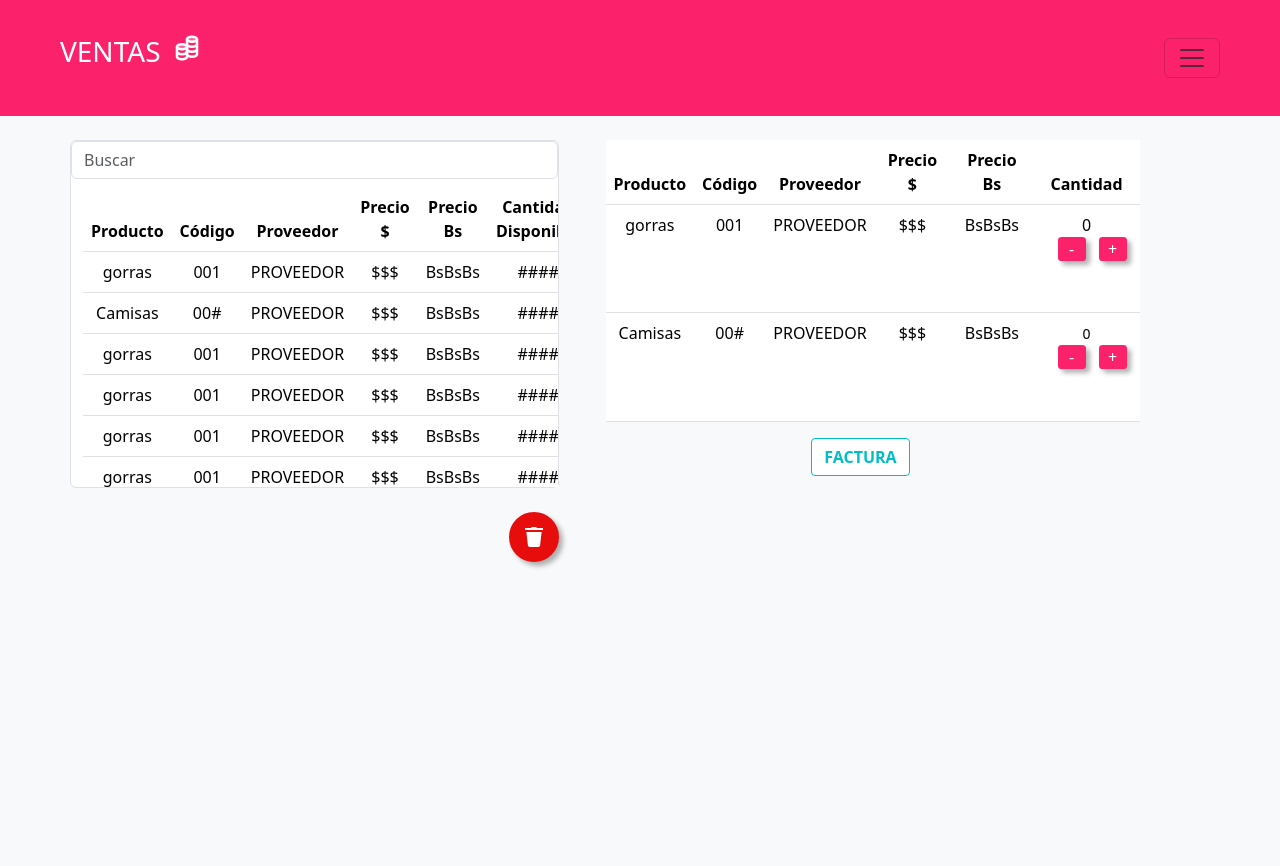
After one commit to SrBellic/Inventario, a PHP site: page /pages/ventas.html in a window 1280 px wide. The commit adds this page. Shown: the top 866 px of the page. Run offline with PHP 8.4, Linux system fonts and the light colour scheme.

Commit message:
Página de ventas (Sin Conexiones)
Incluye contador en JS sin foreach para el crecimiento de los IDs.

Página de ventas, debe mostrar el inventario de la sucursal desde donde se inició sesión.

Muestra tabla de carrito que debe recibir información de la tabla de inventario de la sucursal.

```diff
--- a/css/button_styles.css
+++ b/css/button_styles.css
@@ -62,6 +62,22 @@
     background-color: #00bec7;
     border-color: #00bec7;
     transition: all 0.3s ease;
+}
+
+.button-magenta{
+    width: 24px; /* Diámetro inicial de la circunferencia */
+    height: 24px; /* Diámetro inicial de la circunferencia */
+    border-radius: 14%; /* Hacer el botón circular */
+    display: flex;
+    justify-content: center;
+    align-items: center;
+    cursor: pointer;
+    border: 2px solid transparent;
+    transition: width 0.5s, height 0.5s, border-radius 0.5s;
+    color: #fff;
+    background-color: #fb226b; /* Color de fondo del botón */
+    border-color: #fb226b;
+    box-shadow: 4px 4px 5px rgba(0, 0, 0, 0.3);
 }
 
 .button-delete {
--- a/css/style.css
+++ b/css/style.css
@@ -40,9 +40,13 @@
     max-height: 400px;
     overflow-y: auto;
 }
+.scroll-short{
+    max-height: 300px;
+    overflow-y: auto;
+}
 .modal-scroll-x{
     max-height: 400px;
-    overflow-y: auto;
+    overflow-x: auto;
 }
 
 .bg-color-magenta{
--- /dev/null
+++ b/pages/ventas.html
@@ -0,0 +1,311 @@
+<!DOCTYPE html>
+<html lang="en">
+    <head>
+        <meta charset="UTF-8">
+        <meta name="viewport" content="width=device-width, initial-scale=1.0">
+        <link rel="stylesheet" href="../css/bootstrap-5.3.3-dist/css/bootstrap.min.css">
+        <link rel="stylesheet" href="../css/style.css">
+        <link rel="stylesheet" href="../css/text_styles.css">
+        <link rel="stylesheet" href="../css/border_style.css">
+        <link rel="stylesheet" href="../css/button_styles.css">
+        <link rel="shortcut icon" href="../img/favicon.ico" type="image/x-icon">
+        <title>Ventas</title>
+    </head>
+    <body class="bg-light">
+        <header class="bg-color-magenta py-3">
+            <nav class="navbar mx-5">
+                <div class="container-fluid">
+                    <h1 class="navbar-brand text-white fs-3">VENTAS <img src="../assets/favicons/system/sales30.png" class="mb-3 mt-1 ms-1" alt="Administración de Usuarios"></h1>
+                    <button class="navbar-toggler" type="button" data-bs-toggle="collapse" data-bs-target="#navVentas" aria-controls="navbarToggleExternalContent" aria-expanded="false" aria-label="Toggle navigation">
+                        <span class="navbar-toggler-icon"></span>
+                    </button>
+                </div>
+            </nav>
+        </header>
+        <div class="collapse" id="navVentas">
+            <div class="d-flex justify-content-end text-end mx-5">
+                <div class="navbar-nav bg-color-darkmagenta ps-5 pe-2 py-2 rounded-bottom">
+                    <a href="../index.html" class="link-white fs-5">Cerrar Sesión<img src="../assets/favicons/system/icons8-logout-48.png" width="32px" alt="Cerrar Sesión"></a>
+                </div>
+            </div>
+        </div>
+        <main class="container">
+            <div class="item-div mt-4">
+                <div class="col-5">
+                    <div class="row bg-white rounded border">
+                        <!--Ejemplo de como se veria la tabla de inventario-->
+                        <input type="text" id="search" class="form-control mb-2" placeholder="Buscar">
+                        <div class="scroll-short">
+                            <table id="tabla" class="table table-responsive table-hover">
+                                <thead class="text-center">
+                                    <tr>
+                                        <th>Producto</th>
+                                        <th>Código</th>
+                                        <th>Proveedor</th>
+                                        <th>Precio $</th>
+                                        <th>Precio Bs</th>
+                                        <th>Cantidad Disponible</th>
+                                    </tr>
+                                </thead>
+                                <tbody class="text-center">
+                                    <tr>
+                                        <td>gorras</td>
+                                        <td>001</td>
+                                        <td>PROVEEDOR</td>
+                                        <td>$$$</td>
+                                        <td>BsBsBs</td>
+                                        <td>####</td>
+                                    </tr>
+                                    <tr>
+                                        <td>Camisas</td>
+                                        <td>00#</td>
+                                        <td>PROVEEDOR</td>
+                                        <td>$$$</td>
+                                        <td>BsBsBs</td>
+                                        <td>####</td>
+                                    </tr>
+                                    <tr>
+                                        <td>gorras</td>
+                                        <td>001</td>
+                                        <td>PROVEEDOR</td>
+                                        <td>$$$</td>
+                                        <td>BsBsBs</td>
+                                        <td>####</td>
+                                    </tr>
+                                    <tr>
+                                        <td>gorras</td>
+                                        <td>001</td>
+                                        <td>PROVEEDOR</td>
+                                        <td>$$$</td>
+                                        <td>BsBsBs</td>
+                                        <td>####</td>
+                                    </tr>
+                                    <tr>
+                                        <td>gorras</td>
+                                        <td>001</td>
+                                        <td>PROVEEDOR</td>
+                                        <td>$$$</td>
+                                        <td>BsBsBs</td>
+                                        <td>####</td>
+                                    </tr>
+                                    <tr>
+                                        <td>gorras</td>
+                                        <td>001</td>
+                                        <td>PROVEEDOR</td>
+                                        <td>$$$</td>
+                                        <td>BsBsBs</td>
+                                        <td>####</td>
+                                    </tr>
+                                    <tr>
+                                        <td>gorras</td>
+                                        <td>001</td>
+                                        <td>PROVEEDOR</td>
+                                        <td>$$$</td>
+                                        <td>BsBsBs</td>
+                                        <td>####</td>
+                                    </tr>
+                                    <tr>
+                                        <td>gorras</td>
+                                        <td>001</td>
+                                        <td>PROVEEDOR</td>
+                                        <td>$$$</td>
+                                        <td>BsBsBs</td>
+                                        <td>####</td>
+                                    </tr>
+                                    <tr>
+                                        <td>gorras</td>
+                                        <td>001</td>
+                                        <td>PROVEEDOR</td>
+                                        <td>$$$</td>
+                                        <td>BsBsBs</td>
+                                        <td>####</td>
+                                    </tr>
+                                    <tr>
+                                        <td>gorras</td>
+                                        <td>001</td>
+                                        <td>PROVEEDOR</td>
+                                        <td>$$$</td>
+                                        <td>BsBsBs</td>
+                                        <td>####</td>
+                                    </tr>
+                                    <tr>
+                                        <td>gorras</td>
+                                        <td>001</td>
+                                        <td>PROVEEDOR</td>
+                                        <td>$$$</td>
+                                        <td>BsBsBs</td>
+                                        <td>####</td>
+                                    </tr>
+                                    <tr>
+                                        <td>gorras</td>
+                                        <td>001</td>
+                                        <td>PROVEEDOR</td>
+                                        <td>$$$</td>
+                                        <td>BsBsBs</td>
+                                        <td>####</td>
+                                    </tr>
+                                    <tr>
+                                        <td>gorras</td>
+                                        <td>001</td>
+                                        <td>PROVEEDOR</td>
+                                        <td>$$$</td>
+                                        <td>BsBsBs</td>
+                                        <td>####</td>
+                                    </tr>
+                                    <tr>
+                                        <td>gorras</td>
+                                        <td>001</td>
+                                        <td>PROVEEDOR</td>
+                                        <td>$$$</td>
+                                        <td>BsBsBs</td>
+                                        <td>####</td>
+                                    </tr>
+                                    <tr>
+                                        <td>Termos</td>
+                                        <td>00#</td>
+                                        <td>PROVEEDOR</td>
+                                        <td>$$$</td>
+                                        <td>BsBsBs</td>
+                                        <td>####</td>
+                                    </tr>
+                                </tbody>
+                            </table>
+                        </div>
+                        <!--FIN: Ejemplo de como se veria la tabla de inventario-->
+                    </div>
+                    <div class="row mt-4 d-flex justify-content-end">
+                        <button type="reset" class="button-delete fw-bold" data-bs-target="#del" data-bs-toggle="modal">
+                            <div class="contenido">
+                              <span class="caracter ms-1 mb-1"><img src="../assets/favicons/system/delete24x24.png"></span>
+                              <span class="texto fs-5">BORRAR</span>
+                            </div>
+                        </button>
+                    </div>
+                </div>
+                <div class="col-6 container d-flex justify-content-center">
+                    <div class="row">
+                        <div class="d-flex justify-content-end scroll-short">
+                            <table id="tabla" class="table table-responsive table-hover">
+                                <!--Esta tabla es el equivalente al carrito-->
+                                <thead class="text-center">
+                                    <tr>
+                                        <th>Producto</th>
+                                        <th>Código</th>
+                                        <th>Proveedor</th>
+                                        <th>Precio $</th>
+                                        <th>Precio Bs</th>
+                                        <th>Cantidad</th>
+                                    </tr>
+                                </thead>
+                                <tbody class="text-center">
+                                    <tr>
+                                        <td>gorras</td>
+                                        <td>001</td>
+                                        <td>PROVEEDOR</td>
+                                        <td>$$$</td>
+                                        <td>BsBsBs</td>
+                                        <td>
+                                            <!--Este campo es el contador reactivo-->
+                                            <span id="count">0</span><!--Contador-->
+                                            <div class="row d-flex justify-content-center">
+                                                <div class="col-6">
+                                                    <!--Boton de incrementar-->
+                                                    <button class="ms-3 button-magenta" id="decrementar">-</button>
+                                                </div>
+                                                <div class="col-6">
+                                                    <!--Boton de decrementar-->
+                                                    <button class="button-magenta" id="incrementar">+</button>
+                                                </div>
+                                            </div>
+                                            <!--Estos IDs deben ser leidos por el interprete
+                                            para que PHP pueda realizar acciones con ellos.
+                                            EL foreach en PHP debe ser igual al foreach de
+                                            JavaScript para que actuen de forma simultanea.-->
+                                        </td>
+                                    </tr>
+                                    <tr>
+                                        <td>Camisas</td>
+                                        <td>00#</td>
+                                        <td>PROVEEDOR</td>
+                                        <td>$$$</td>
+                                        <td>BsBsBs</td>
+                                        <td>
+                                            <!--Esto aqui no hace nada, es mera ilustracion-->
+                                            <small id="counterValue2">0</small>
+                                            <div class="row d-flex justify-content-center">
+                                                <div class="col-6">
+                                                    <button class="ms-3 button-magenta" id="decrement-button2">-</button>
+                                                </div>
+                                                <div class="col-6">
+                                                    <button class="button-magenta" id="increment-button2">+</button>
+                                                </div>
+                                            </div>
+                                            <!--Todo este campo puede ser borrado-->
+                                        </td>
+                                    </tr>
+                                </tbody>
+                            </table>
+                        </div>
+                        <div class="row d-flex justify-content-center">
+                            <div class="col text-center">
+                                <button class="button-cyan fw-bold" data-bs-target="#factura" data-bs-toggle="modal">FACTURA</button>
+                            </div>
+                        </div>
+                    </div>
+                </div>
+            </div>
+            <div class="modal fade" id="factura" aria-hidden="true" data-bs-backdrop="static">
+                <div class="modal-dialog modal-dialog-centered">
+                    <div class="modal-content">
+                        <div class="modal-header">
+                            <h1 class="modal-title fs-5">Factura</h1>
+                        </div>
+                        <div class="modal-body">
+                            <!--Esta tabla debe recibir los articulos del carrito-->
+                            <table id="total" class="table table-responsive">
+                                <thead class="text-center">
+                                    <tr>
+                                        <th>Producto</th>
+                                        <th>Código</th>
+                                        <th>Precio Bs</th>
+                                        <th>Precio $</th>
+                                        <th>Cantidad</th>
+                                    </tr>
+                                </thead>
+                                <tbody class="text-center">
+                                    <tr>
+                                        <td>gorras</td>
+                                        <td>001</td>
+                                        <td>$$$</td>
+                                        <td>BsBsBs</td>
+                                        <td>####</td>
+                                    </tr>
+                                    <tr>
+                                        <td>Camisas</td>
+                                        <td>00#</td>
+                                        <td>$$$</td>
+                                        <td>BsBsBs</td>
+                                        <td>###</td>
+                                    </tr>
+                                </tbody>
+                            </table>
+                        </div>
+                        <div class="modal-footer d-flex justify-content-center scroll-short">
+                            <button class="button-add fw-bold" data-bs-dismiss="modal">
+                                <!--Este boton debe confirmar que efectivamente
+                                se facturó toda la operación-->
+                                <div class="contenido">
+                                    <span class="caracter ms-1 mb-1"><img src="../assets/favicons/system/check24x24.svg" width="30px"></span>
+                                    <input type="submit" class="texto fw-bold" style="color: white;" id="editar-c" value="CONFIRMAR">
+                                </div>
+                            </button>
+                        </div>
+                    </div>
+                </div>
+            </div>
+        </main>
+    </body>
+    <script src="../js/counter.js"></script>
+    <script src="../js/bootstrap/bootstrap.bundle.min.js"></script>
+    <script src="../js/search.js"></script>
+</html>
```
Also changed, not shown: js/counter.js (added, +15 -0 lines), assets/favicons/system/sales24.png (added), assets/favicons/system/sales30.png (added).
